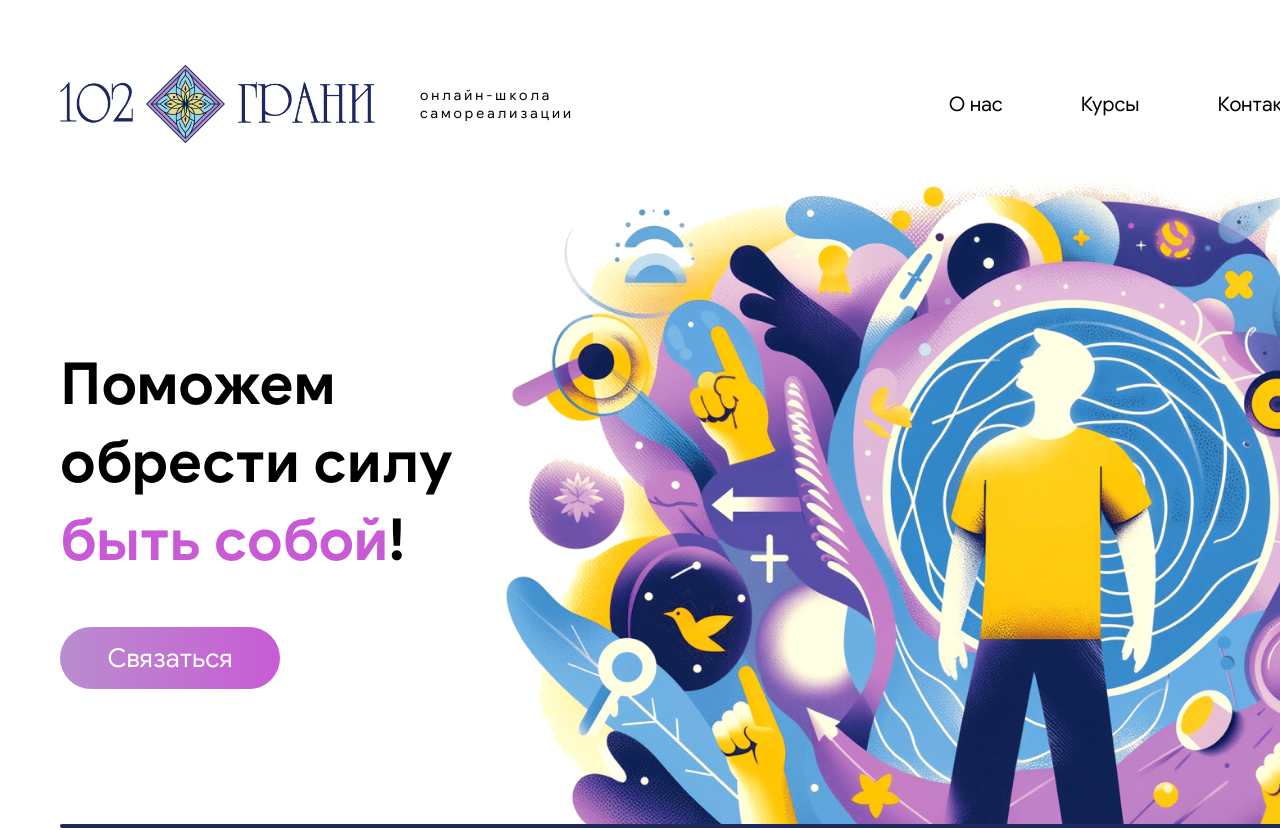
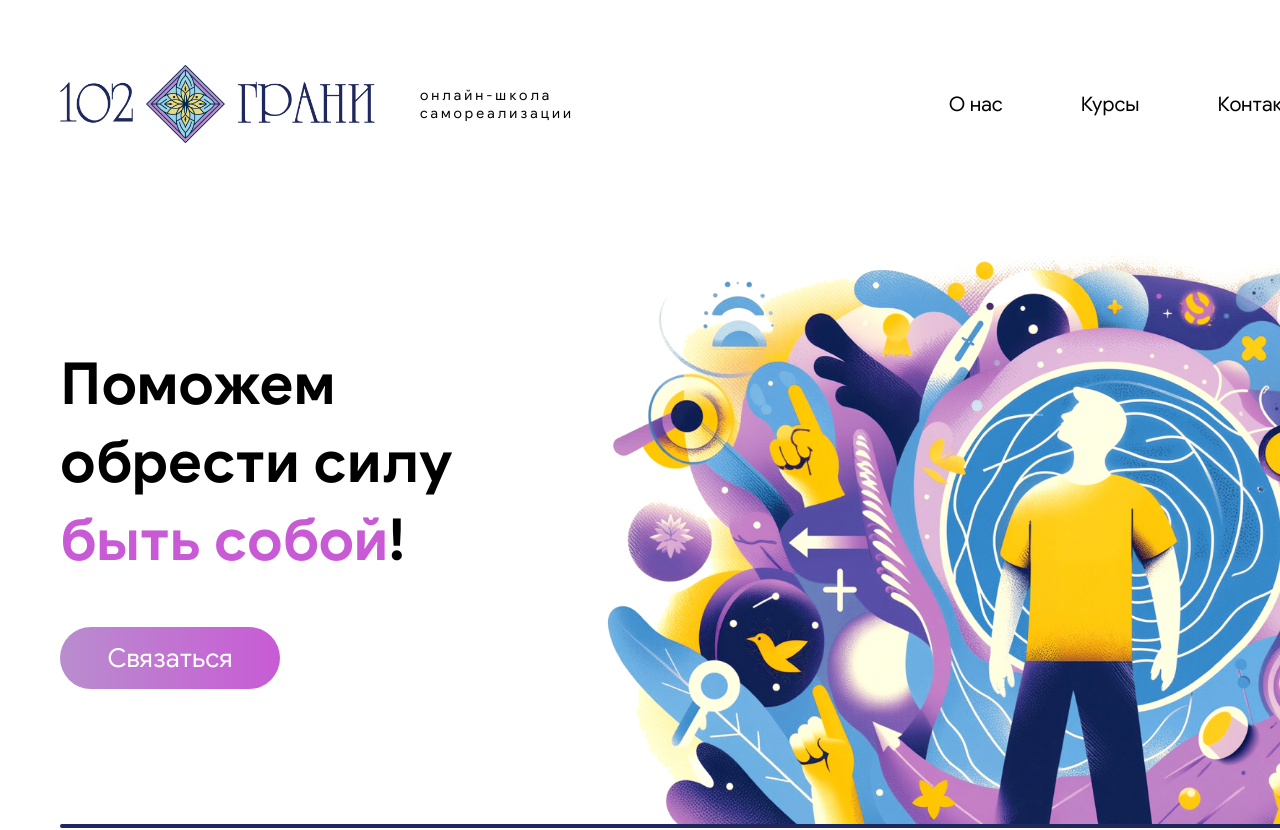
Before and after one commit to OctagonDS/102, a React (Create React App) app: page / in a window 1280 px wide. Shown: the top 830 px of the page. Built offline with nearby package versions, Linux system fonts and the light colour scheme.

Commit message:
image size

```diff
--- a/src/assets/style/module/header.scss
+++ b/src/assets/style/module/header.scss
@@ -123,7 +123,7 @@
         right: 0;
 
         @media (max-width: 1600px) {
-          width: 85%;
+          width: 75%;
         }
       }
 
```
